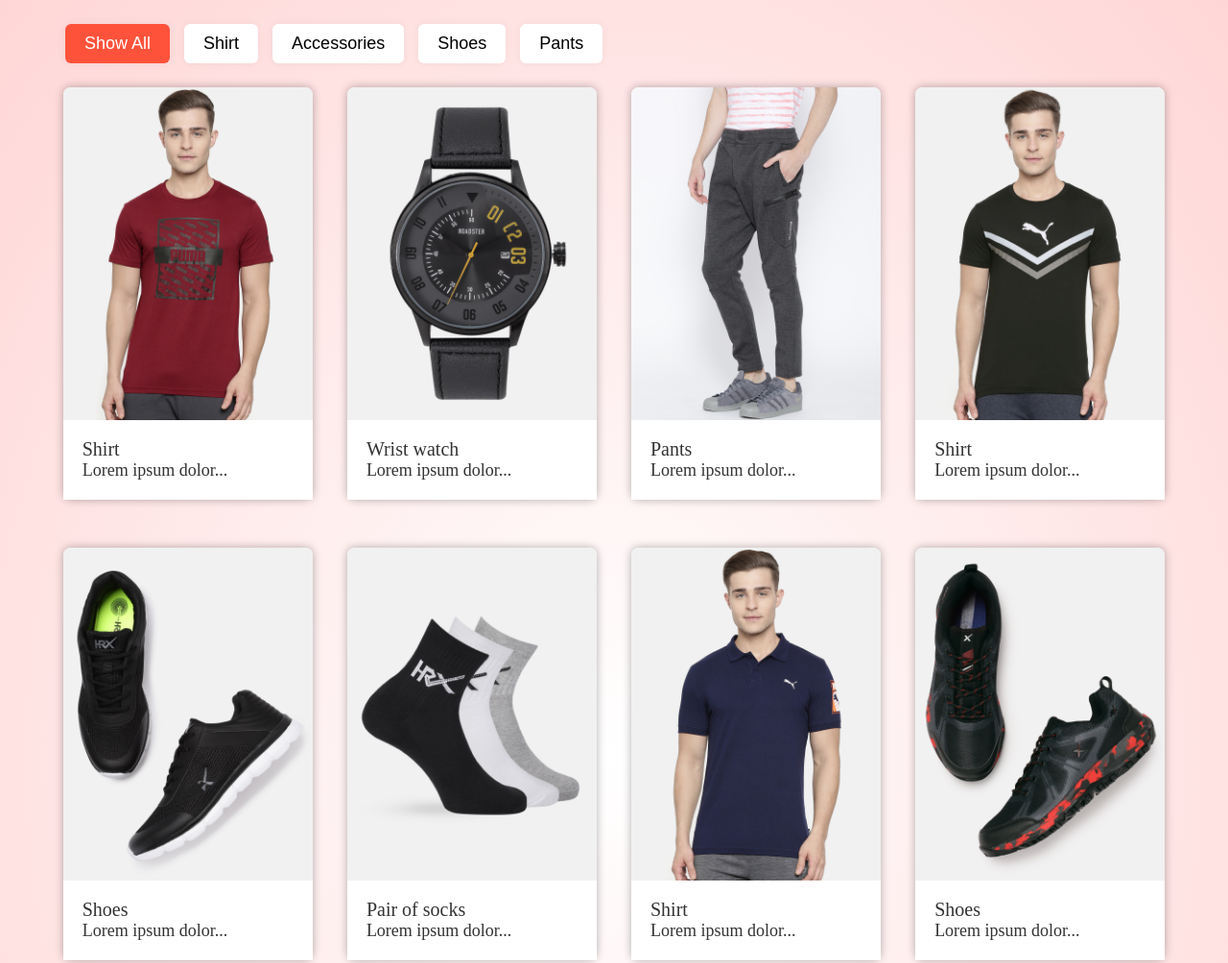
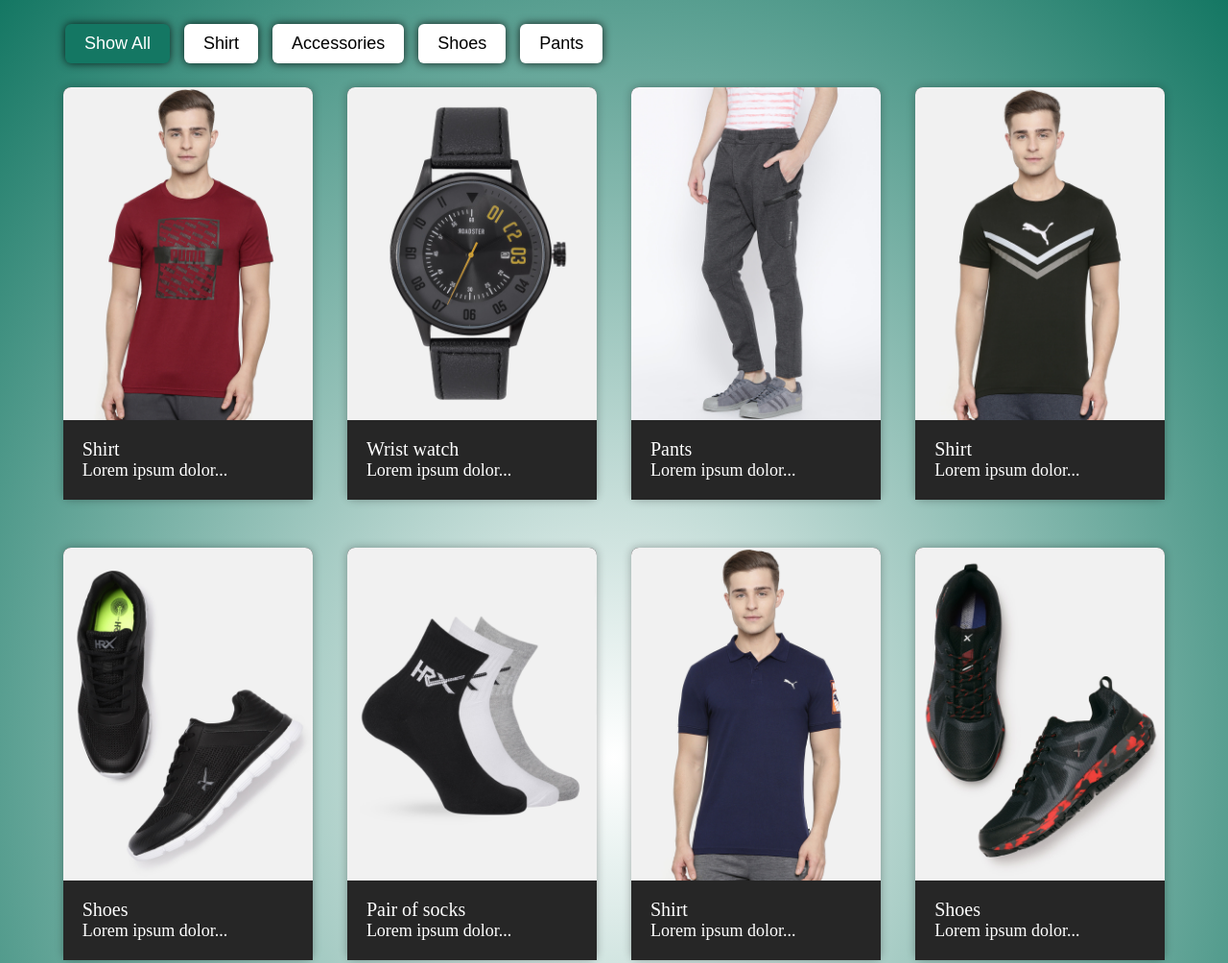
Before and after one commit to Paul-Jesse13/Filter, a plain HTML site: page index.html in a window 1280 px wide. Shown: the top 1004 px of the page at 96% size. Drawn offline with Linux system fonts and the light colour scheme.

Commit message:
Add files via upload

```diff
--- a/style.css
+++ b/style.css
@@ -1,3 +1,5 @@
+@import url('https://fonts.googleapis.com/css2?family=Poppins:ital,wght@0,100;0,200;0,300;0,400;0,500;0,600;0,700;0,800;0,900;1,100;1,200;1,300;1,400;1,500;1,600;1,700;1,800;1,900&display=swap');
+
 *{
     margin: 0;
     padding: 0;
@@ -6,7 +8,7 @@
 }
 body{
     min-height: 100vh;
-    background: radial-gradient(#fff,#ffd6d6);
+    background: radial-gradient(#fff,#147763);
 }
 .container{
     position: relative;
@@ -28,11 +30,11 @@ button{
     background: #fff;
     border: none;
     border-radius: 6px;
-    box-shadow: 0 0 10px rgba(0, 0, 0, 0.05);
+    box-shadow: 0 0 10px rgba(0, 0, 0, 0.8);
     cursor: pointer;
 }
 button.active{
-    background: #ff523b;
+    background: #147763;
     color: #fff;
 }
 .filterable-class{
@@ -47,7 +49,7 @@ button.active{
 }
 .card{
     /* flex-basis: 20%; */
-    background: #fff;
+    background: #262626;
     min-width: 20%;
     margin-left: 10px;
     margin-right: 10px;
@@ -68,15 +70,15 @@ button.active{
 }
 .card-info{
     padding: 15px 20px 20px;
-    background: #fff;
+    background: #262626;
 }
 .card-title{
     font-size: 20px;
     font-weight: 500;
-    color: #333;
+    color: #fff;
 }
 .card-text{
     font-size: 18px;
     font-weight: 500;
-    color: #333;
+    color: #fff;
 }
```
